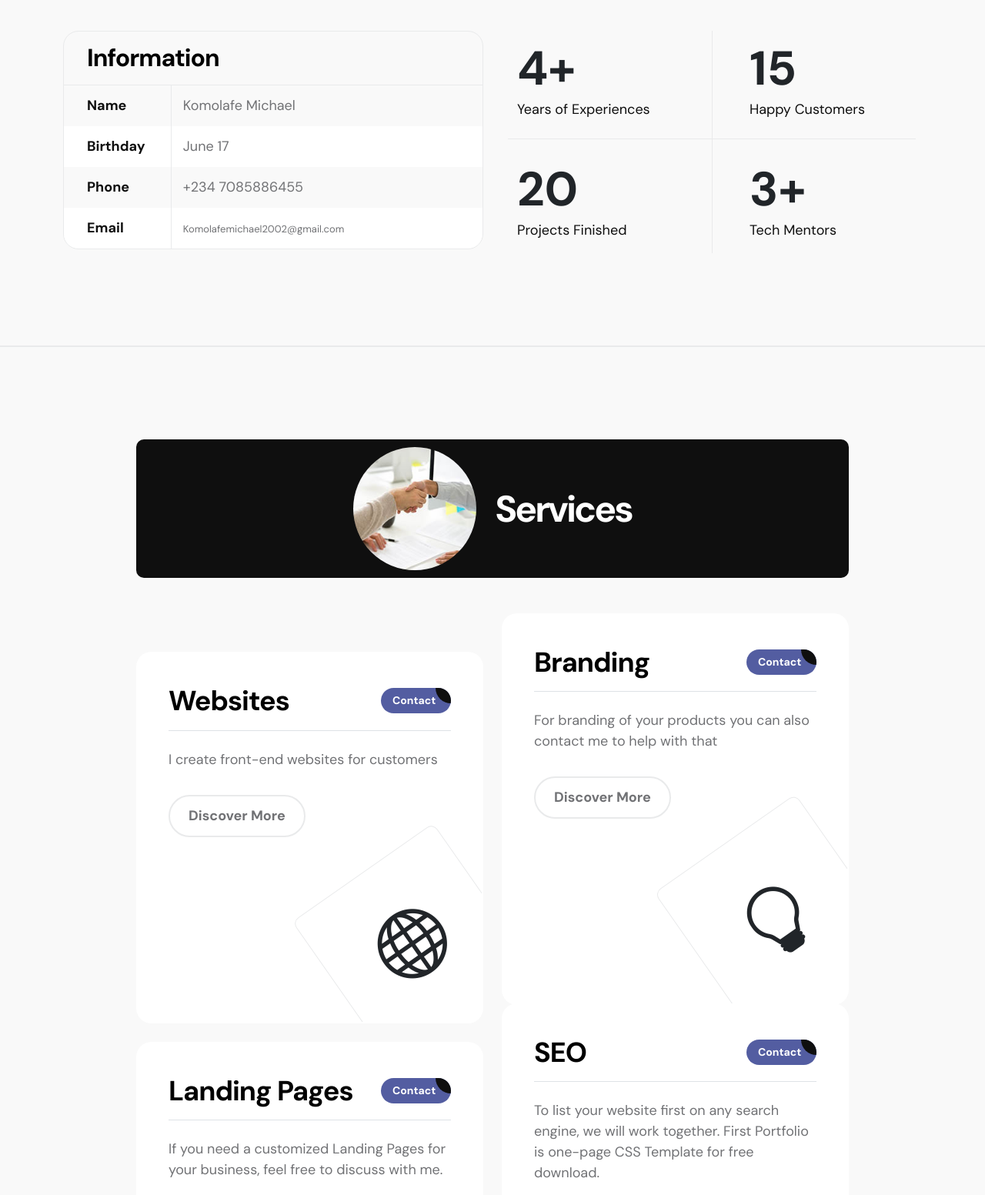
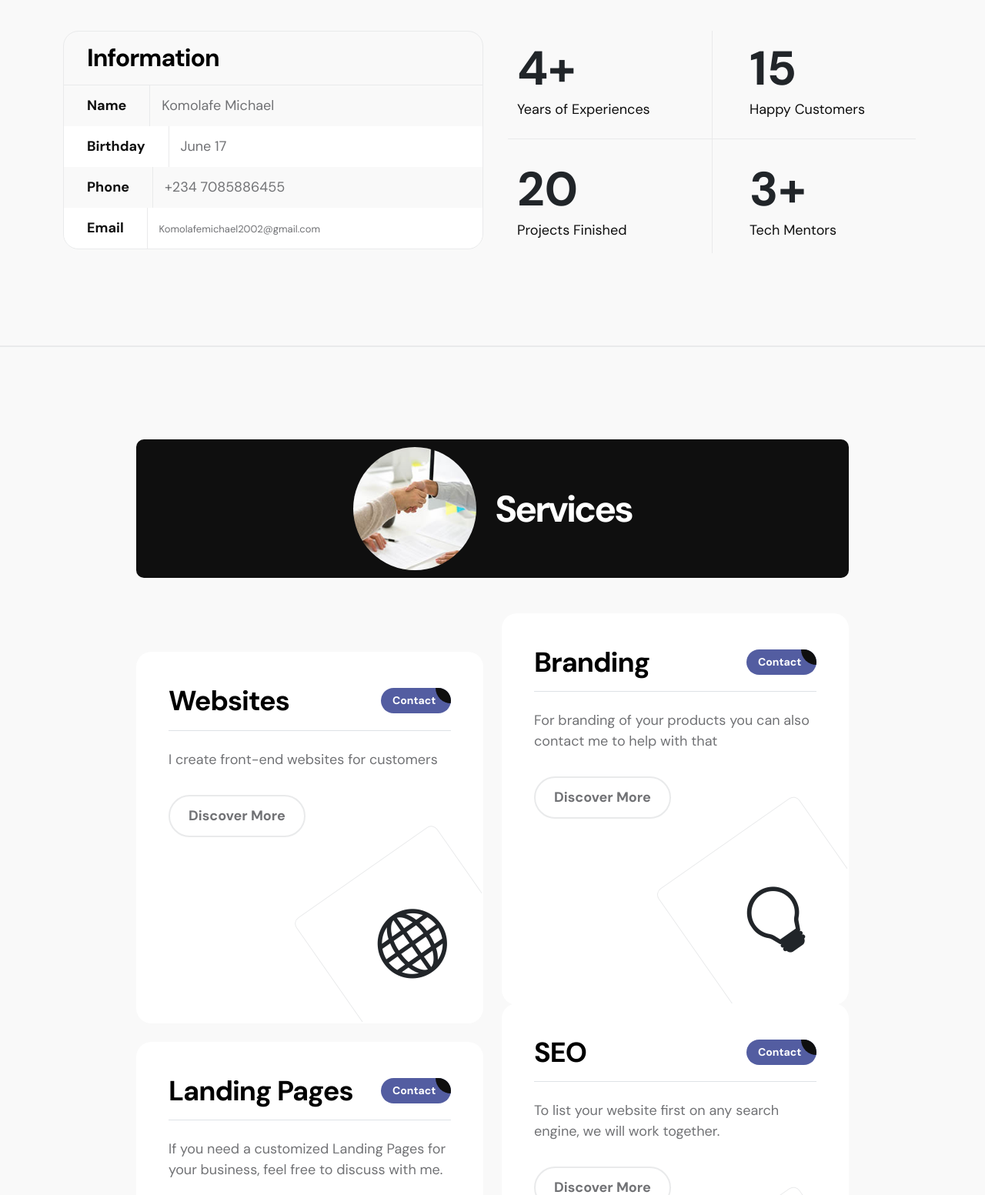
Before and after one commit to mikini22/portfolio, a plain HTML site: page index.html in a window 1280 px wide. Shown: the part 1750-3303 px from the top of the page at 77% size. Drawn offline with Linux system fonts and the light colour scheme.

Commit message:
Add files via upload

```diff
--- a/css/templatemo-first-portfolio-style.css
+++ b/css/templatemo-first-portfolio-style.css
@@ -571,7 +571,7 @@ strong {
   border-right: 1px solid var(--border-color);
   color: var(--secondary-color);
   font-weight: var(--font-weight-bold);
-  min-width: 140px;
+  min-width: 100px;
   margin-right: 10px;
   padding: 13px 30px;
   display: inline-block;
--- a/index.html
+++ b/index.html
@@ -346,7 +346,7 @@ https://templatemo.com/tm-578-first-portfolio
                                              </div>
                                         </div>
 
-                                        <p>To list your website first on any search engine, we will work together. First Portfolio is one-page CSS Template for free download.</p>
+                                        <p>To list your website first on any search engine, we will work together.</p>
 
                                         <a href="#section_2" class="custom-btn custom-border-btn btn mt-3">Discover More</a>
 
```
